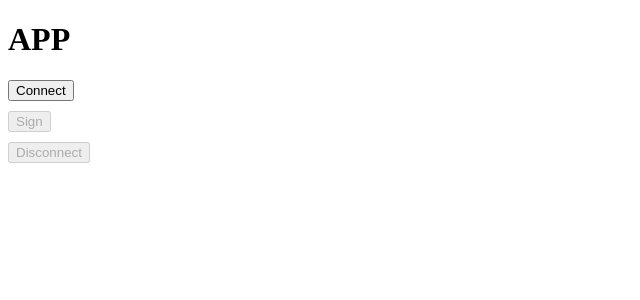
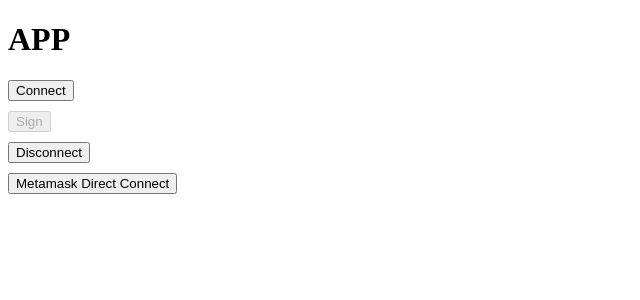
Before and after one commit to MoonJuhan/metamask-web3-study, a Vue app: page /wc in a window 1280 px wide. Shown: the top 300 px of the page, without its empty margins (0-640 px from the left). Built offline with nearby package versions, Linux system fonts and the light colour scheme.

Commit message:
feat: Add direct metamask open button

```diff
--- a/src/components/views/ViewWC.vue
+++ b/src/components/views/ViewWC.vue
@@ -7,7 +7,9 @@
 
     <button @click="onClickSign()" :disabled="!walletInfo">Sign</button>
 
-    <button @click="onClickDisconnect()" :disabled="!walletInfo">Disconnect</button>
+    <button @click="onClickDisconnect()">Disconnect</button>
+
+    <button @click="onClickDirect()">Metamask Direct Connect</button>
   </div>
 </template>
 
@@ -15,9 +17,12 @@
 import { onMounted, ref } from 'vue'
 import WalletConnect from '@walletconnect/client'
 import QRCodeModal from '@walletconnect/qrcode-modal'
+import { useRouter } from 'vue-router'
 
 export default {
   setup() {
+    const router = useRouter()
+
     const walletInfo = ref(null)
     const connector = ref(null)
     const signature = ref(null)
@@ -27,6 +32,8 @@ export default {
         bridge: 'https://bridge.walletconnect.org', // Required
         qrcodeModal: QRCodeModal,
       })
+
+      console.log(connector.value)
 
       if (!connector.value.connected) {
         connector.value.createSession()
@@ -90,12 +97,19 @@ export default {
 
     onMounted(() => {})
 
+    const onClickDirect = () => {
+      if (connector.value) {
+        window.open(`https://metamask.app.link/wc?uri=${connector.value.uri}`)
+      }
+    }
+
     return {
       walletInfo,
       signature,
       onClickConnect,
       onClickSign,
       onClickDisconnect,
+      onClickDirect,
     }
   },
 }
```
